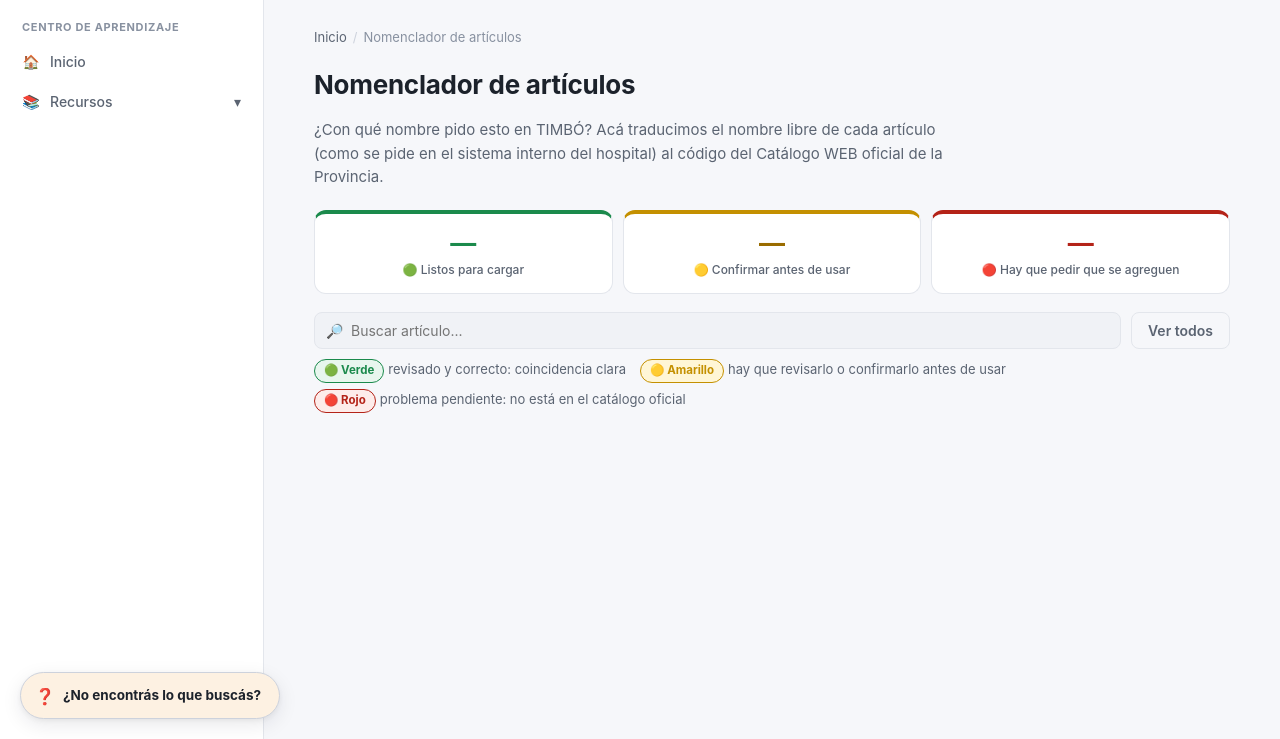
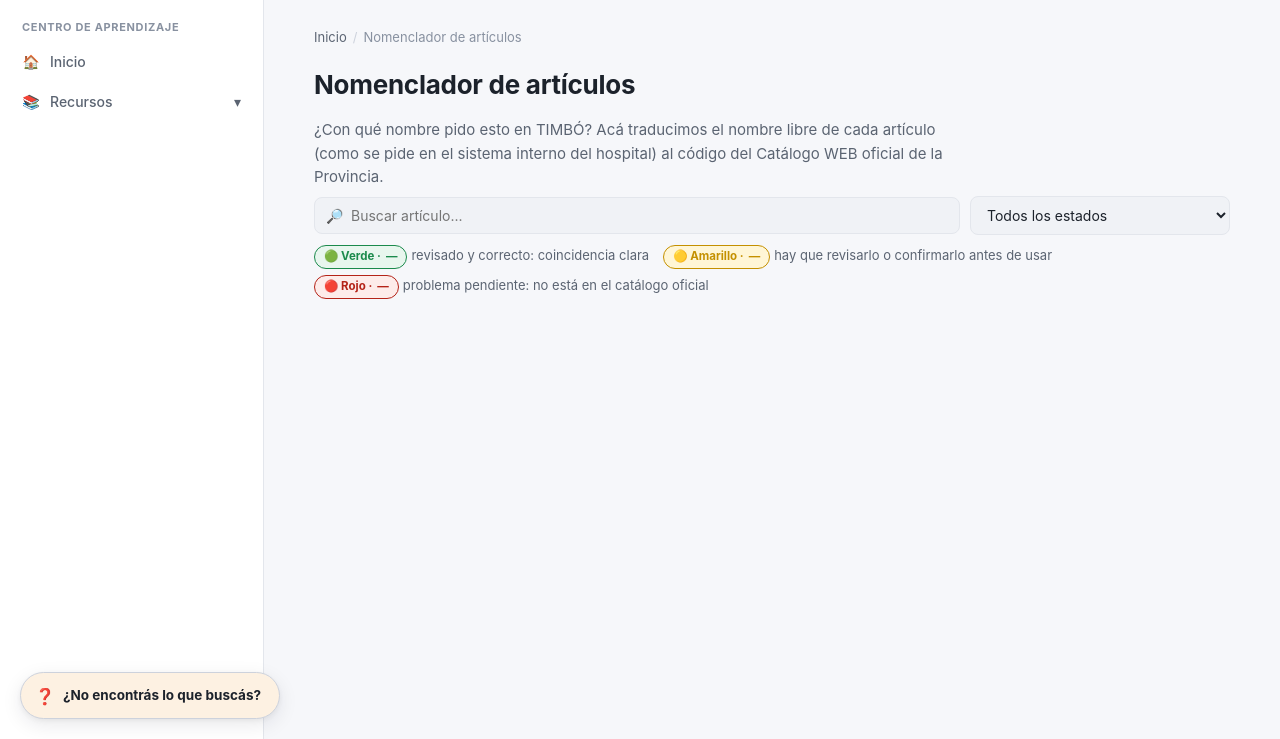
Before and after one commit to bereail/GIT-HEEP, a Flask app: template centroAprendizaje/app/templates/equivalencias.html in a window 1280 px wide. Shown: the part 61-800 px from the top of the page. Run offline with Flask 3, Linux system fonts and the light colour scheme; the template is opened without the code that fills it, so the values that code supplies are empty.

Commit message:
Nomenclador: una sola búsqueda sobre todos los artículos, filtro de estado en un desplegable y cantidades en la leyenda
Co-Authored-By: Claude Opus 5.5 <noreply@anthropic.com>

```diff
--- a/centroAprendizaje/app/templates/equivalencias.html
+++ b/centroAprendizaje/app/templates/equivalencias.html
@@ -12,20 +12,7 @@
   {% endif %}
 </div>
 
-<div class="equiv-summary" id="equiv-summary">
-  <button type="button" class="equiv-tile equiv-tile--ok" data-filtro="alta">
-    <span class="equiv-tile__num" id="num-alta">—</span>
-    <span class="equiv-tile__label">🟢 Listos para cargar</span>
-  </button>
-  <button type="button" class="equiv-tile equiv-tile--warn" data-filtro="dudosa">
-    <span class="equiv-tile__num" id="num-dudosa">—</span>
-    <span class="equiv-tile__label">🟡 Confirmar antes de usar</span>
-  </button>
-  <button type="button" class="equiv-tile equiv-tile--pend" data-filtro="sin_match">
-    <span class="equiv-tile__num" id="num-sinmatch">—</span>
-    <span class="equiv-tile__label">🔴 Hay que pedir que se agreguen</span>
-  </button>
-</div>
+
 
 <div class="equiv-controls">
   <div class="input-wrap" style="flex:1;min-width:200px">
@@ -40,7 +27,12 @@
     {% endfor %}
   </select>
   {% endif %}
-  <button type="button" class="btn btn--ghost" id="equiv-limpiar">Ver todos</button>
+  <select class="input" id="equiv-estado" aria-label="Filtrar por estado" style="max-width:260px">
+    <option value="">Todos los estados</option>
+    <option value="alta">🟢 Listos para cargar</option>
+    <option value="dudosa">🟡 Confirmar antes de usar</option>
+    <option value="sin_match">🔴 No está en el catálogo</option>
+  </select>
 </div>
 
 <div class="callout callout--warning" id="equiv-aclaracion-dudosa" hidden>
@@ -67,9 +59,9 @@
 </div>
 
 <div class="est-leyenda" aria-label="Qué significa cada color">
-  <span><span class="est-chip estado-verde">🟢 Verde</span>revisado y correcto: coincidencia clara</span>
-  <span><span class="est-chip estado-amarillo">🟡 Amarillo</span>hay que revisarlo o confirmarlo antes de usar</span>
-  <span><span class="est-chip estado-rojo">🔴 Rojo</span>problema pendiente: no está en el catálogo oficial</span>
+  <span><span class="est-chip estado-verde">🟢 Verde · <b id="num-alta">—</b></span>revisado y correcto: coincidencia clara</span>
+  <span><span class="est-chip estado-amarillo">🟡 Amarillo · <b id="num-dudosa">—</b></span>hay que revisarlo o confirmarlo antes de usar</span>
+  <span><span class="est-chip estado-rojo">🔴 Rojo · <b id="num-sinmatch">—</b></span>problema pendiente: no está en el catálogo oficial</span>
 </div>
 <div class="equiv-count" id="equiv-count"></div>
 <div class="equiv-rows" id="equiv-rows"></div>
@@ -84,23 +76,6 @@
 <style>
 #equiv-aclaracion-dudosa[hidden],#equiv-aclaracion-sinmatch[hidden]{display:none;}
 .equiv-actualizado{font-size:12.5px;color:var(--text-faint);margin:10px 0 0;}
-.equiv-summary{display:grid;grid-template-columns:repeat(3,1fr);gap:10px;margin:22px 0 18px;}
-.equiv-tile{
-  background:var(--surface);border:1px solid var(--border);border-radius:var(--radius-md);
-  padding:16px 14px;text-align:center;cursor:pointer;font-family:inherit;
-  transition:border-color var(--dur-fast) var(--ease), box-shadow var(--dur-fast) var(--ease);
-}
-.equiv-tile:hover{box-shadow:var(--shadow-sm);border-color:var(--border-strong);}
-.equiv-tile.is-active{border-color:var(--accent);box-shadow:0 0 0 1px var(--accent);}
-.equiv-tile__num{display:block;font-size:26px;font-weight:700;line-height:1;font-variant-numeric:tabular-nums;}
-.equiv-tile__label{display:block;font-size:12px;color:var(--text-muted);margin-top:6px;font-weight:500;}
-.equiv-tile--ok .equiv-tile__num{color:var(--success);}
-.equiv-tile--warn .equiv-tile__num{color:var(--warning);}
-.equiv-tile--pend .equiv-tile__num{color:#b42318;}
-.equiv-tile--ok{border-top:4px solid #1b8a4c;}
-.equiv-tile--warn{border-top:4px solid #c49000;}
-.equiv-tile--pend{border-top:4px solid #b42318;}
-.equiv-tile--warn .equiv-tile__num{color:#9a6c00;}
 .equiv-rows .equiv-row{border-left-width:6px;border-left-color:var(--est,var(--border));}
 .equiv-row__estado{grid-column:1/-1;}
 
@@ -161,10 +136,6 @@
 .equiv-fab-ayuda__icon{font-size:16px;line-height:1;}
 
 @media (max-width:620px){
-  .equiv-summary{gap:6px;}
-  .equiv-tile{padding:10px 6px;}
-  .equiv-tile__num{font-size:20px;}
-  .equiv-tile__label{font-size:11px;}
   .equiv-row{grid-template-columns:1fr;gap:4px;}
   .equiv-row__nota{grid-column:1;}
   .equiv-fab-ayuda__text{display:none;}
@@ -280,14 +251,9 @@
     document.getElementById('num-sinmatch').textContent = porEstado.sin_match;
   }
 
-  document.getElementById('equiv-summary').addEventListener('click', (e) => {
-    const btn = e.target.closest('.equiv-tile');
-    if (!btn) return;
-    const nuevo = btn.dataset.filtro;
-    const yaActivo = btn.classList.contains('is-active');
-    document.querySelectorAll('.equiv-tile').forEach(t => t.classList.remove('is-active'));
-    filtroConfianza = yaActivo ? '' : nuevo;
-    if (!yaActivo) btn.classList.add('is-active');
+  const selEstado = document.getElementById('equiv-estado');
+  selEstado.addEventListener('change', (e) => {
+    filtroConfianza = e.target.value;
     limiteActual = LIMITE;
     aplicar();
   });
@@ -307,16 +273,6 @@
     aplicar();
   });
 
-  document.getElementById('equiv-limpiar').addEventListener('click', () => {
-    filtroConfianza = '';
-    filtroOrigen = '';
-    busqueda = '';
-    limiteActual = LIMITE;
-    document.querySelectorAll('.equiv-tile').forEach(t => t.classList.remove('is-active'));
-    document.getElementById('equiv-buscar').value = '';
-    if (selOrigen) selOrigen.value = '';
-    aplicar();
-  });
 
   contarYPintar();
   aplicar();
```
Also changed, not shown: centroAprendizaje/tests/test_revision_nomenclador.py (+1 -1 lines).
